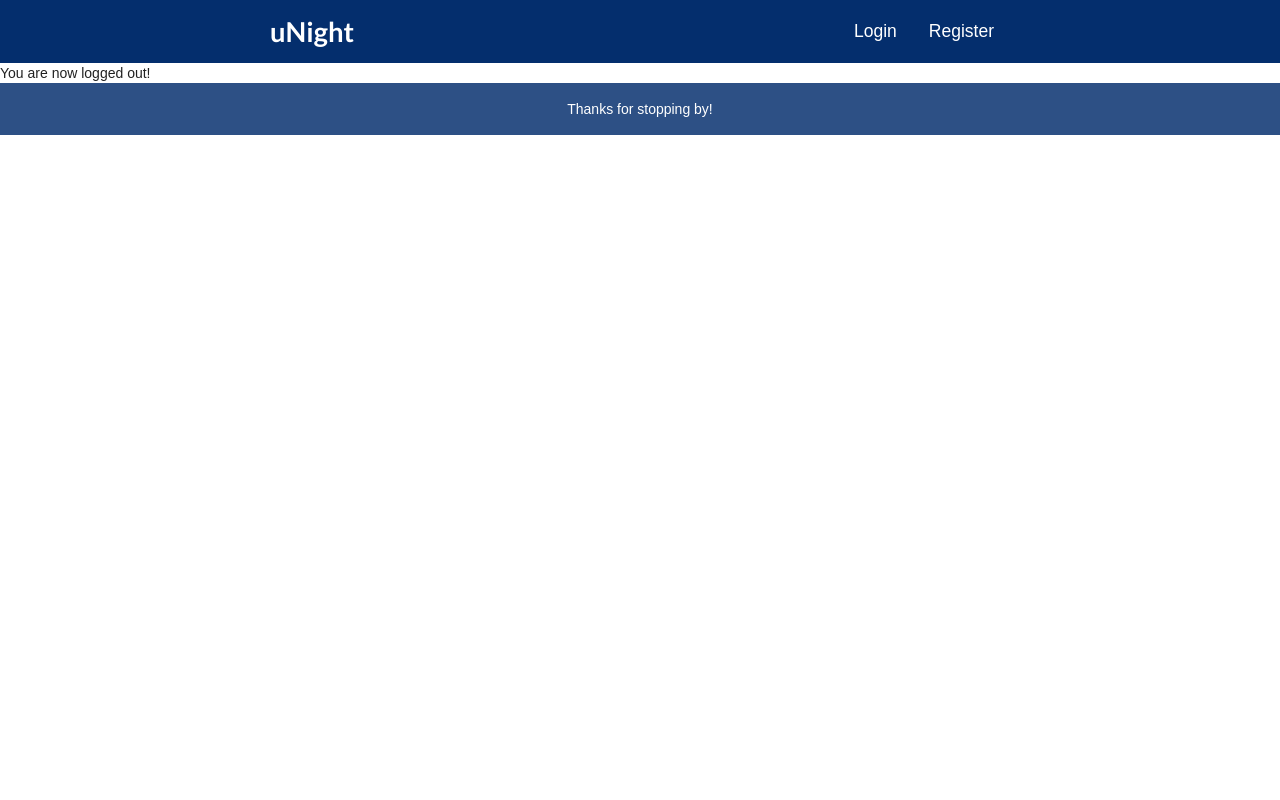
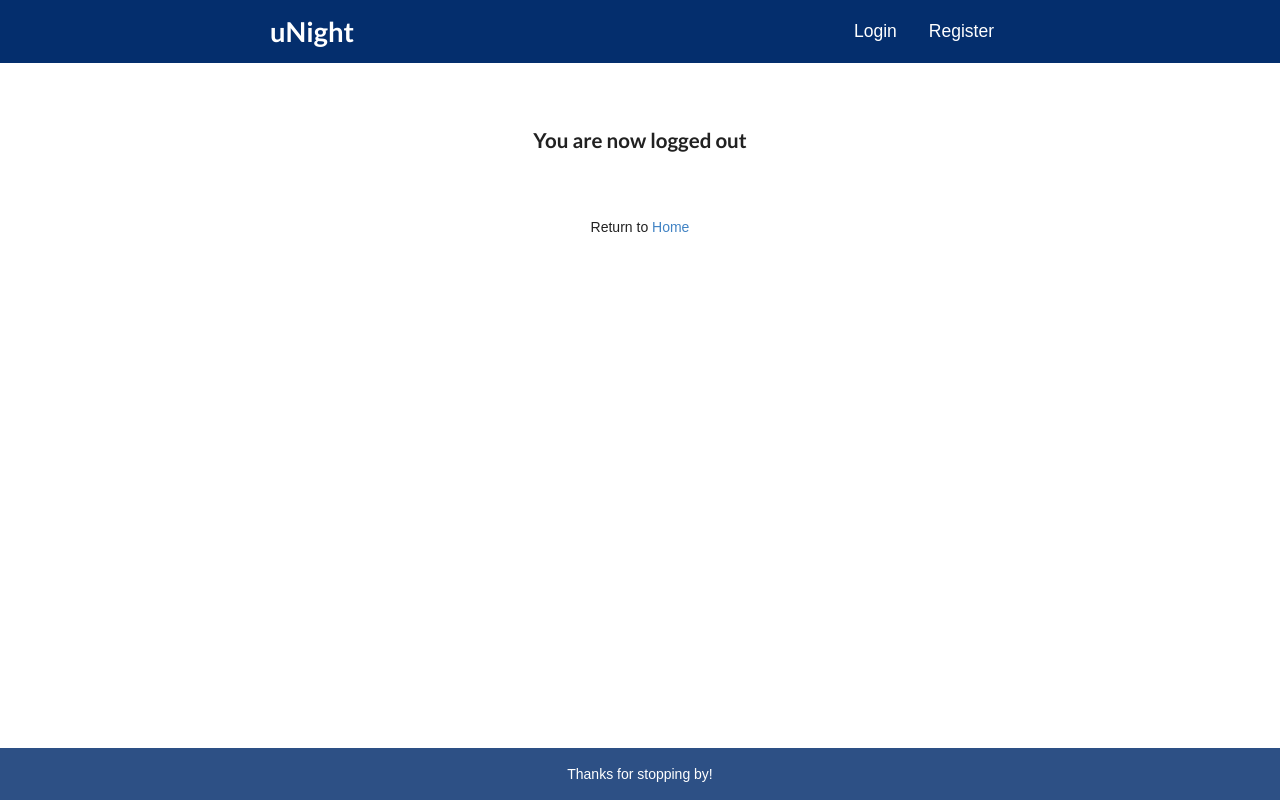
Before and after one commit to xChristianZx/nightlife_app, a React app in the folder client/: page /logout in a window 1280 px wide. Built offline with nearby package versions, Linux system fonts and the light colour scheme.

Commit message:
updated logout route

```diff
--- a/client/src/App.js
+++ b/client/src/App.js
@@ -7,8 +7,7 @@ import Register from "./containers/Register/Register";
 import { BrowserRouter as Router, Route } from "react-router-dom";
 import Landing from "./components/Landing/Landing";
 import Footer from "./components/Footer/Footer";
-
-const LogOut = () => <div>You are now logged out!</div>;
+import LogOut from "./components/LogOut/LogOut";
 
 class App extends Component {
   render() {
--- /dev/null
+++ b/client/src/components/LogOut/LogOut.css
@@ -0,0 +1,12 @@
+.wrapper {
+  display: flex;
+  flex-flow: column nowrap;
+  justify-content: flex-start;
+  align-items: center;
+  margin: 1rem auto;
+  padding: 1rem;
+  flex: 1; }
+
+.container {
+  margin: 1rem auto;
+  padding: 1rem 0; }
--- /dev/null
+++ b/client/src/components/LogOut/LogOut.js
@@ -0,0 +1,19 @@
+import React from "react";
+import styles from "./LogOut.css";
+import { Link } from "react-router-dom";
+
+const LogOut = () => {
+  return (
+    <div className={styles.wrapper}>
+      <div className={styles.container}>
+        <h3>You are now logged out</h3>
+      </div>
+      <div className={styles.container}>
+        Return to {`  `}
+        <Link to="/">Home</Link>
+      </div>
+    </div>
+  );
+};
+
+export default LogOut;
--- /dev/null
+++ b/client/src/components/LogOut/LogOut.scss
@@ -0,0 +1,13 @@
+.wrapper {
+  display: flex;
+  flex-flow: column nowrap;
+  justify-content: flex-start;
+  align-items: center;
+  margin: 1rem auto;
+  padding: 1rem;
+  flex: 1;
+}
+.container {
+  margin: 1rem auto;
+  padding: 1rem 0;
+}
```
